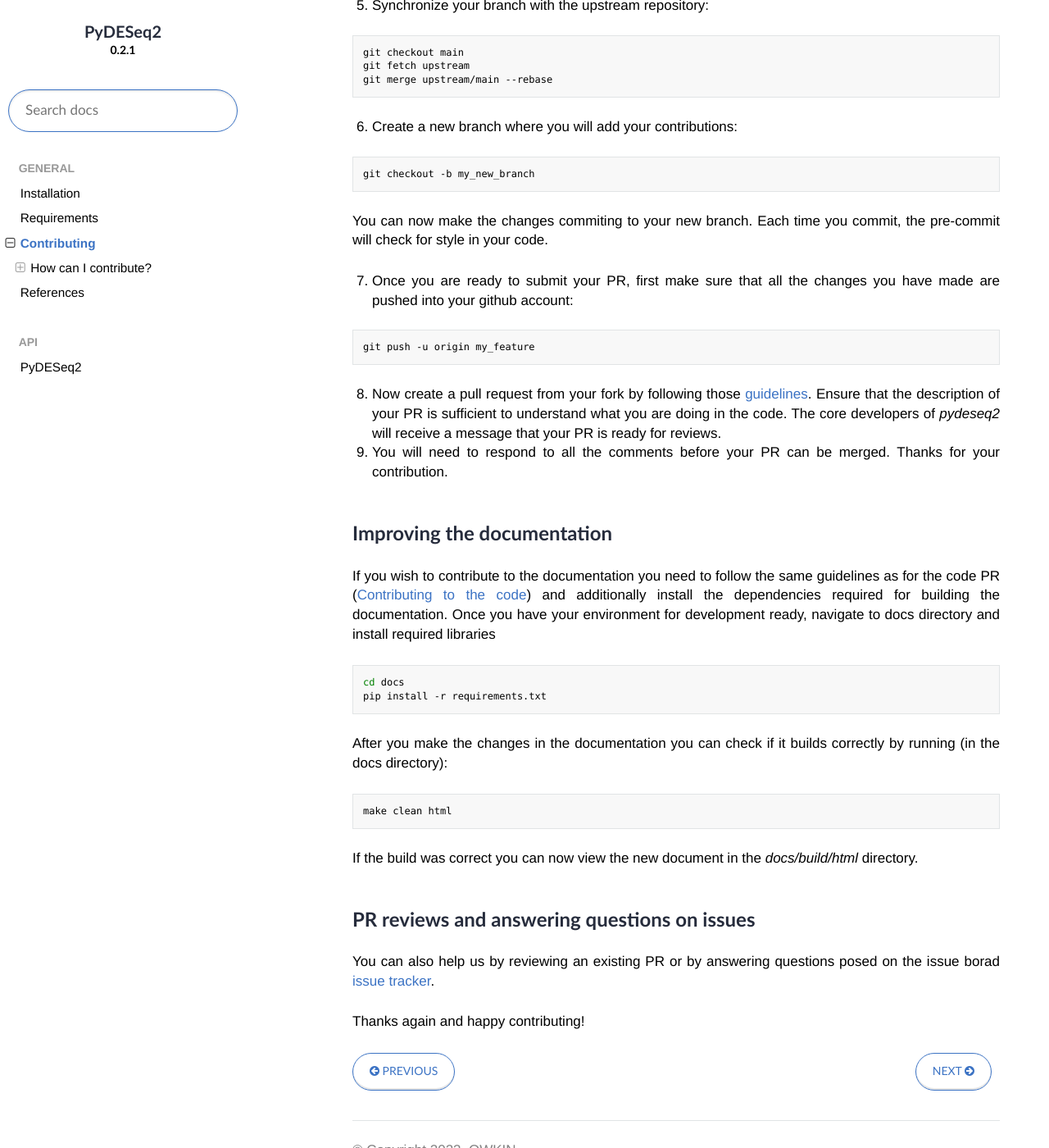
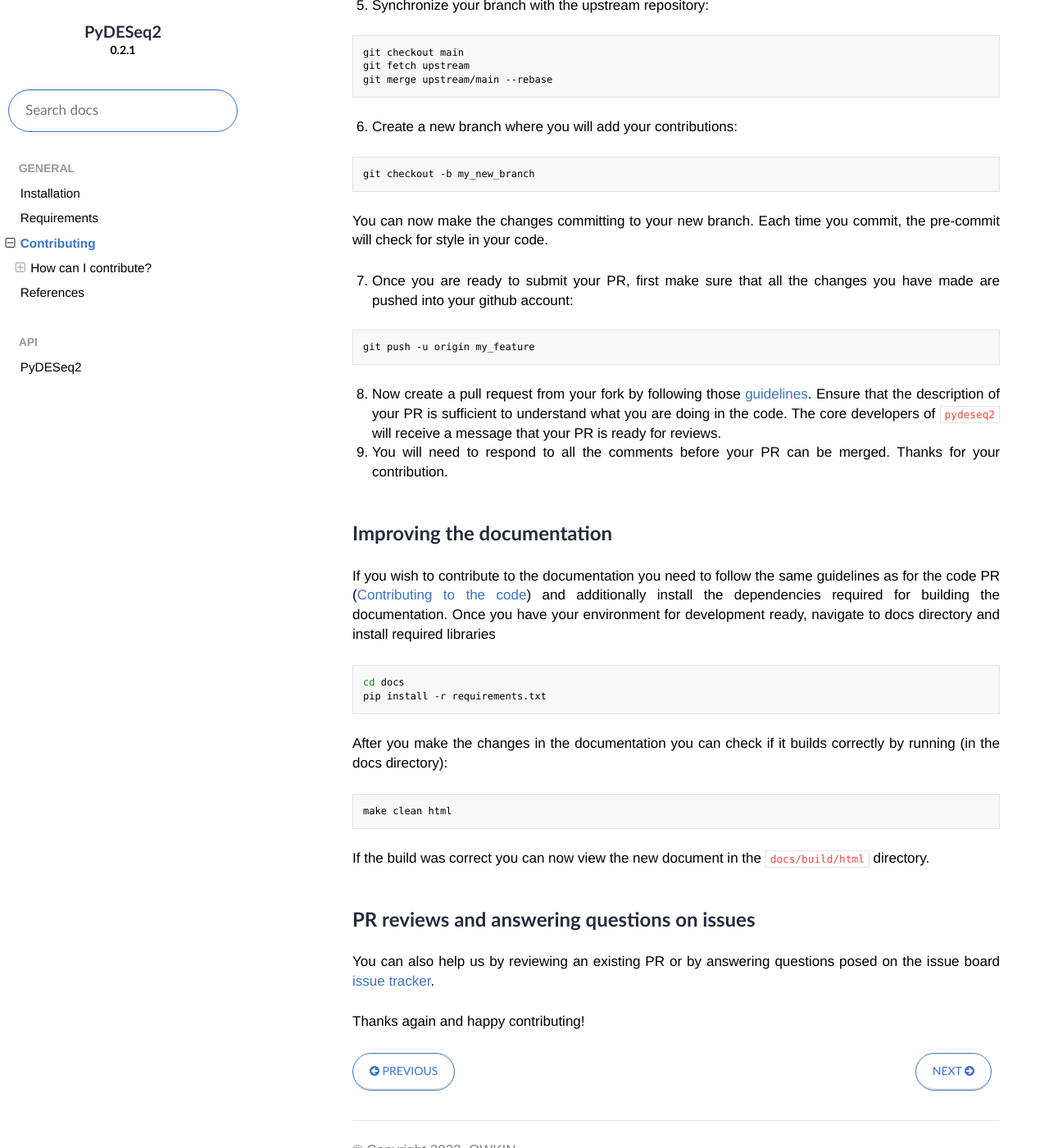
Before and after one commit to owkin/PyDESeq2, a Sphinx documentation site: the page built from docs/source/usage/contributing.rst, in a window 1280 px wide and 1400 px high, scrolled down 2246 px. Shown: the whole window at 82% size. Built offline with Sphinx 7.4.7 and the Read the Docs theme 2.0.0, drawn with Linux system fonts in a browser that asks for light colours; some web fonts are replaced; pages that are not in the unit, such as notebooks, are missing from menus; some of the changed text lies outside the part shown.

Commit message:
docs: minor rephrasing and text reformatting of the "contributing" section

```diff
--- a/docs/source/usage/contributing.rst
+++ b/docs/source/usage/contributing.rst
@@ -35,7 +35,7 @@ you would like to add to what have been said.
 If the issue / feature is not yet described make sure to give precise details on
 how you reached that issue (if possible giving code snippets) or precisely
 describe how the new feature should function. If it's an issue you should also
-mention which version of `pydeseq2` you are using. You can check this by running the following python code:
+mention which version of ``pydeseq2`` you are using. You can check this by running the following python code:
 
 .. code-block:: python
 
@@ -71,7 +71,7 @@ We recommend using conda environment, run:
     conda env create -n pydeseq2-dev python=3.8
     conda activate pydeseq2-dev
 
-and then install `pydeseq2` in the development mode. This will also install all
+and then install ``pydeseq2`` in the development mode. This will also install all
 the required dependencies.
 
 .. code-block:: bash
@@ -79,7 +79,7 @@ the required dependencies.
     pip install -e ."[dev]"
     pre-commit install
 
-The pre-commit tool will automatically run `black` and `isort`, and check `flake8`
+The pre-commit tool will automatically run ``black`` and ``isort``, and check ``flake8``
 compatibility
 
 3. Add the upstream remote:
@@ -119,7 +119,7 @@ You are now all set and ready to start on your pull request (PR).
 
     git checkout -b my_new_branch
 
-You can now make the changes commiting to your new branch. Each time you commit,
+You can now make the changes committing to your new branch. Each time you commit,
 the pre-commit will check for style in your code.
 
 7. Once you are ready to submit your PR, first make sure that all the changes
@@ -133,7 +133,7 @@ the pre-commit will check for style in your code.
    `guidelines <https://docs.github.com/en/pull-requests/collaborating-with-pull-requests/proposing-changes-to-your-work-with-pull-requests/creating-a-pull-request-from-a-fork>`_.
    Ensure that the description of your PR is sufficient to understand what you
    are doing in the code.
-   The core developers of `pydeseq2` will receive a message that your PR is
+   The core developers of ``pydeseq2`` will receive a message that your PR is
    ready for reviews.
 
 9. You will need to respond to all the comments before your PR can be merged.
@@ -163,13 +163,13 @@ correctly by running (in the docs directory):
     make clean html
 
 If the build was correct you can now view the new document in the
-`docs/build/html` directory.
+``docs/build/html`` directory.
 
 .. _answers:
 
 PR reviews and answering questions on issues
 ^^^^^^^^^^^^^^^^^^^^^^^^^^^^^^^^^^^^^^^^^^^^
 You can also help us by reviewing an existing PR or by answering questions posed
-on the issue borad `issue tracker <https://github.com/owkin/PyDESeq2/issues>`_.
+on the issue board `issue tracker <https://github.com/owkin/PyDESeq2/issues>`_.
 
 Thanks again and happy contributing!
```
Also changed, not shown: other parts of docs/source/usage/contributing.rst (+5 -5 lines).
